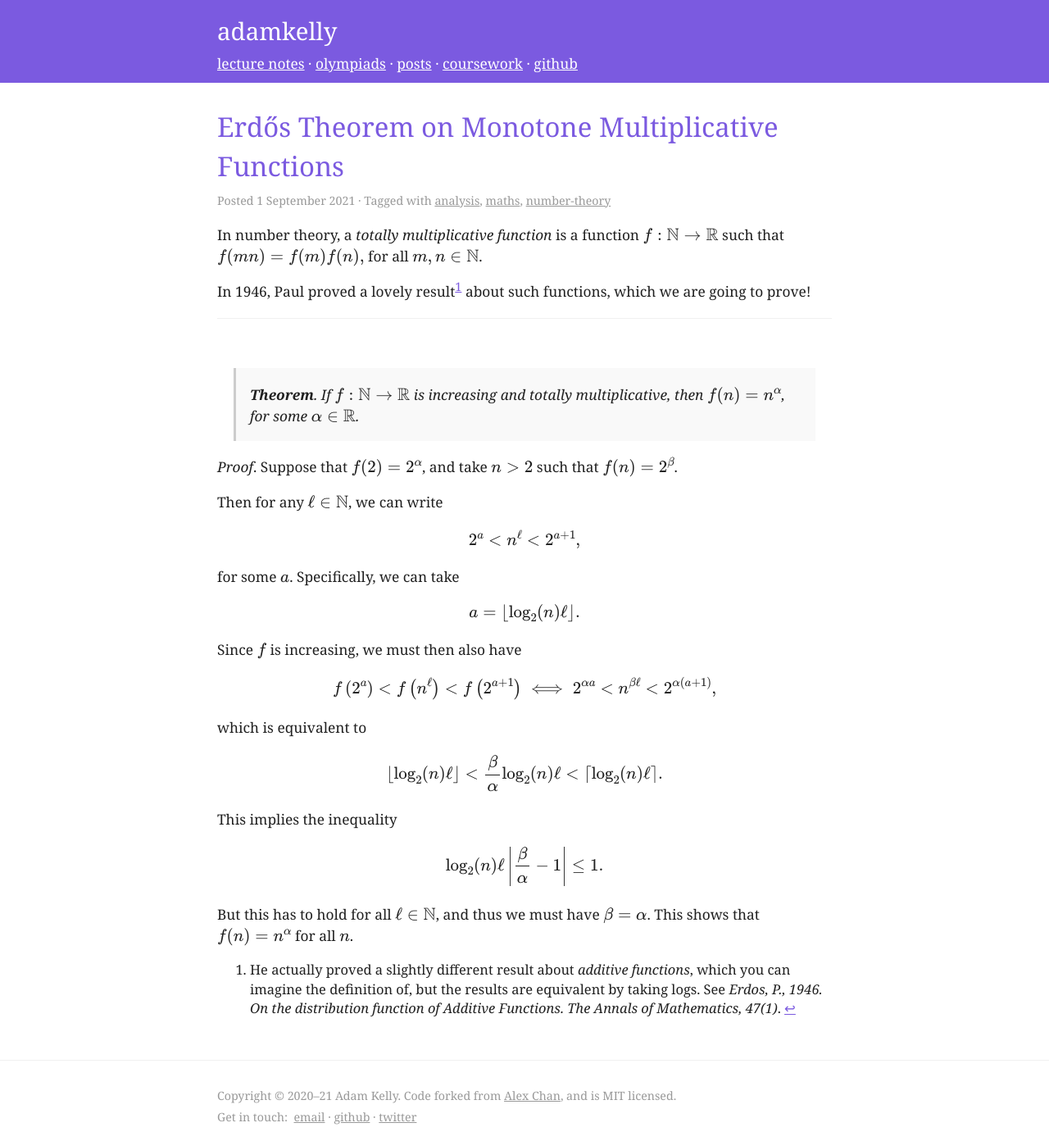
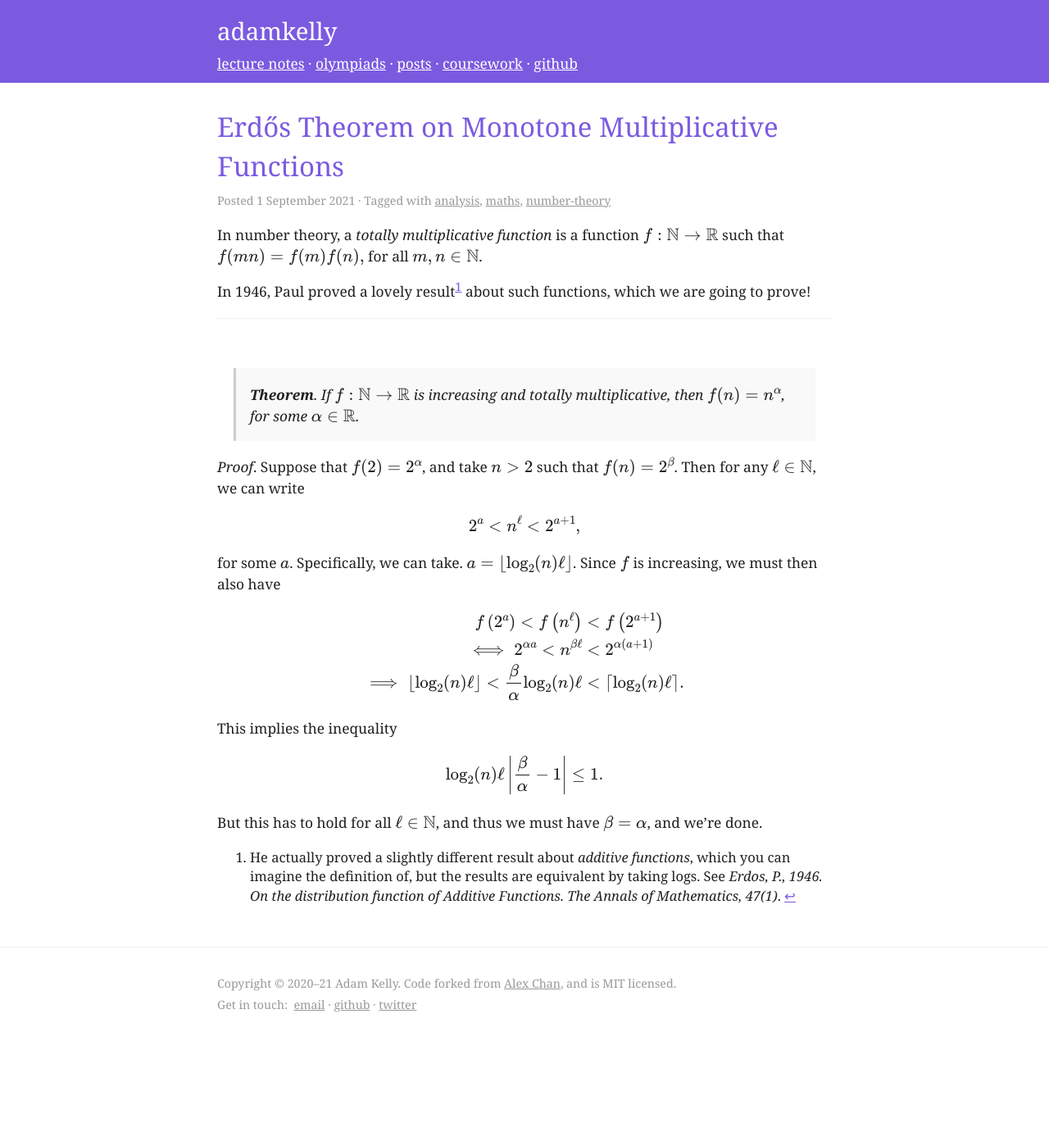
Before and after one commit to ak2316-cam/website, a Jekyll site: the page built from src/_posts/2021/2021-09-02-erdos-monotone-multiplicative.md, in a window 1280 px wide. Shown: the whole page at 82% size. Built offline with Jekyll 4.4.1, drawn with Linux system fonts in a browser that asks for light colours; after the commit the page ends 1255 px from its top, so only the background shows below that.

Commit message:
Make it look better

```diff
--- a/src/_posts/2021/2021-09-02-erdos-monotone-multiplicative.md
+++ b/src/_posts/2021/2021-09-02-erdos-monotone-multiplicative.md
@@ -22,30 +22,20 @@ In 1946, Paul proved a lovely result[^1] about such functions, which we are goin
 
 > **Theorem**. If $f: \mathbb{N} \rightarrow \mathbb{R}$ is increasing and totally multiplicative, then $f(n) = n^{\alpha}$, for some $\alpha \in \mathbb{R}$.
 
-*Proof*. Suppose that $f(2) = 2^{\alpha}$, and take $n > 2$ such that $f(n) = 2^{\beta}$.
-
-Then for any $\ell \in \mathbb{N}$, we can write
+*Proof*. Suppose that $f(2) = 2^{\alpha}$, and take $n > 2$ such that $f(n) = 2^{\beta}$. Then for any $\ell \in \mathbb{N}$, we can write
 
 $$
 2^a < n^{\ell} < 2^{a + 1},
 $$
 
-for some $a$. Specifically, we can take
+for some $a$. Specifically, we can take. $a = \lfloor \log_2(n) \ell \rfloor$. Since $f$ is increasing, we must then also have
 
 $$
-a = \lfloor \log_2(n) \ell \rfloor.
-$$
-
-Since $f$ is increasing, we must then also have
-
-$$
-f\left(2^a\right) < f\left(n^\ell\right) < f\left(2^{a+1}\right) \iff 2^{\alpha a} < n^{\beta \ell} < 2^{\alpha(a + 1)},
-$$
-
-which is equivalent to
-
-$$
-\lfloor \log_2(n) \ell\rfloor < \frac{\beta}{\alpha} \log_2(n) \ell < \lceil \log_2(n) \ell\rceil.
+\begin{aligned}
+f\left(2^a\right) < f\left(n^\ell\right) &< f\left(2^{a+1}\right) \\
+\iff 2^{\alpha a} < n^{\beta \ell} &< 2^{\alpha(a + 1)} \\
+\implies \lfloor \log_2(n) \ell\rfloor < \frac{\beta}{\alpha} \log_2(n) \ell &< \lceil \log_2(n) \ell\rceil.
+\end{aligned}
 $$
 
 This implies the inequality
@@ -54,7 +44,7 @@ $$
 \log_2(n) \ell \left|\frac{\beta}{\alpha} - 1\right| \leq 1.
 $$
 
-But this has to hold for all $\ell \in \mathbb{N}$, and thus we must have $\beta = \alpha$. This shows that $f(n) = n^{\alpha}$ for all $n$.
+But this has to hold for all $\ell \in \mathbb{N}$, and thus we must have $\beta = \alpha$, and we're done.
 
 
 
```
